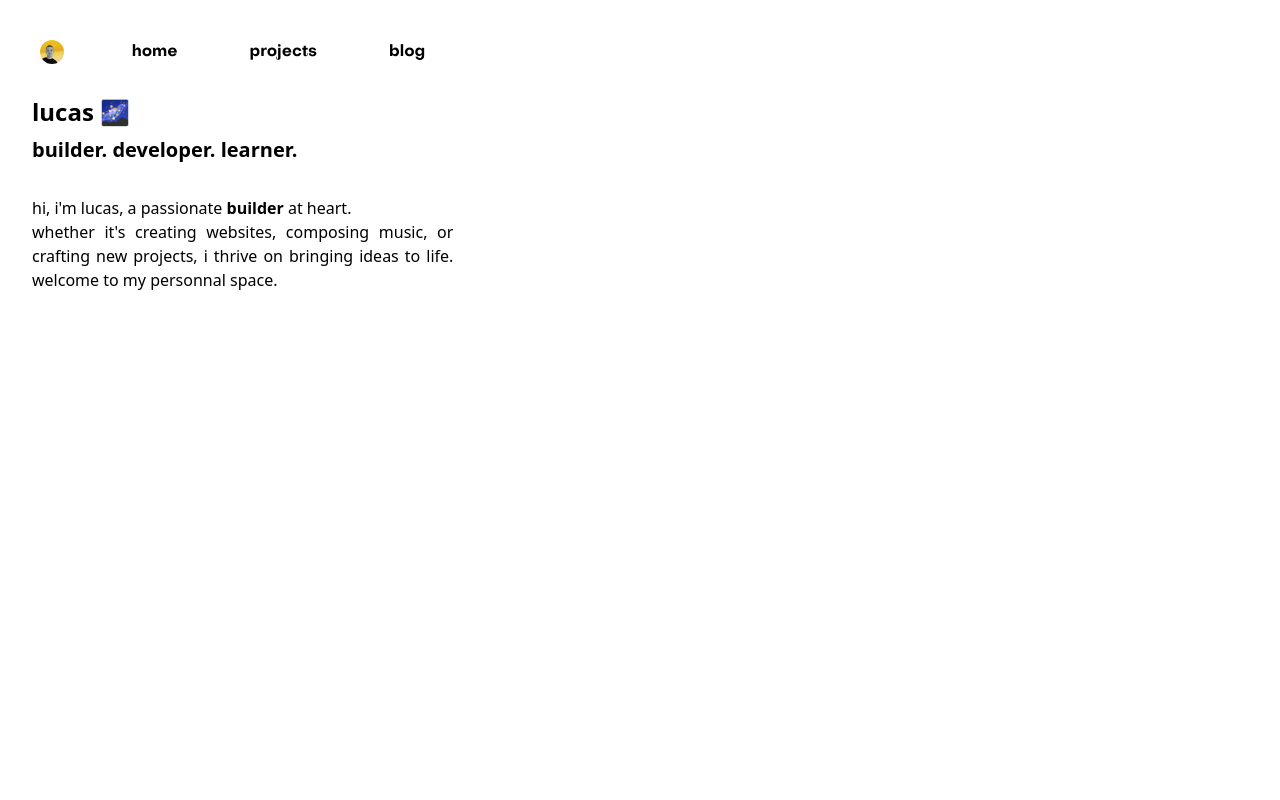
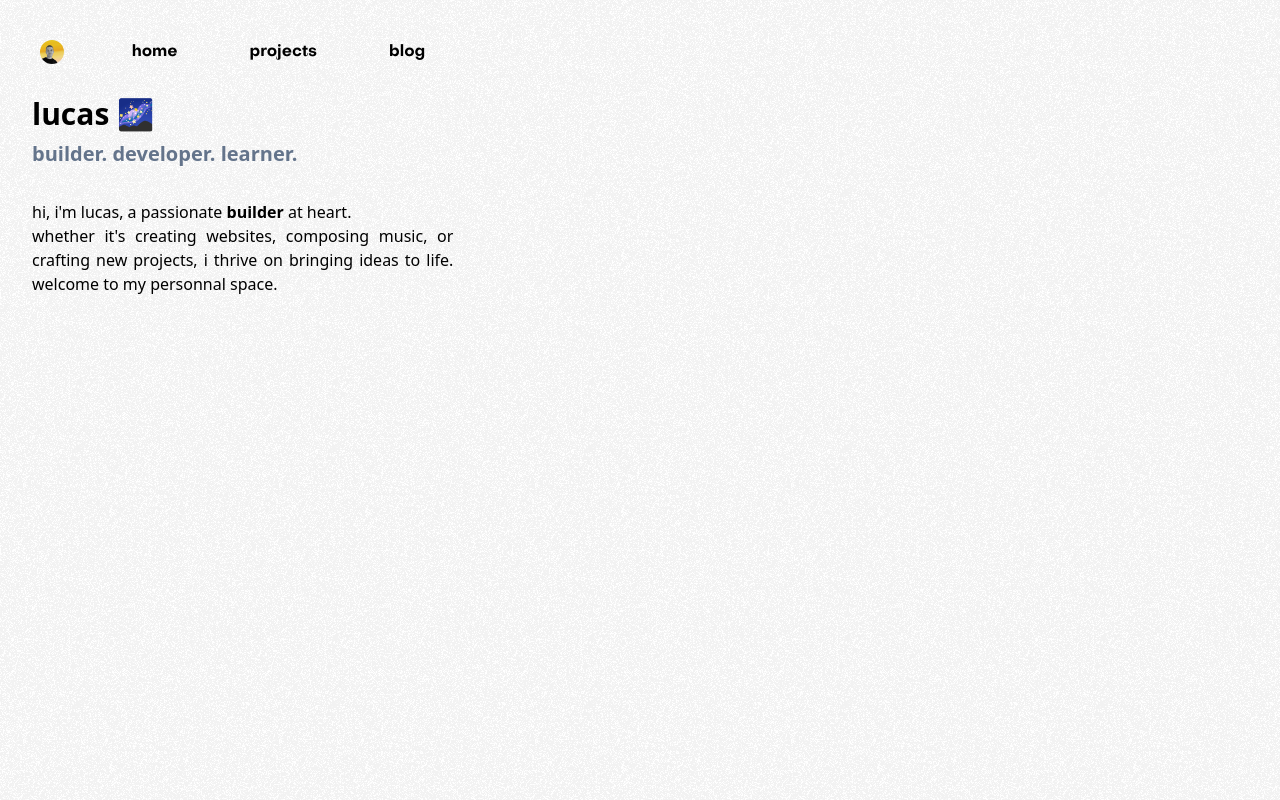
Before and after one commit to lucaschabiron/portfolio, a SvelteKit app: page / in a window 1280 px wide. Built offline with nearby package versions, Linux system fonts and the light colour scheme; a web font is replaced by a local one.

Commit message:
feat(background): add noise

```diff
--- a/src/lib/components/Home.svelte
+++ b/src/lib/components/Home.svelte
@@ -1,6 +1,8 @@
 <div class="ml-6 w-full">
-	<h1 class="text-2xl font-bold dark:text-white mb-2">lucas 🌌</h1>
-	<h2 class="text-xl font-bold dark:text-white mb-8">builder. developer. learner.</h2>
+	<h1 class="text-3xl font-bold dark:text-white mb-2">lucas 🌌</h1>
+	<h2 class="text-xl text-slate-500 font-bold dark:text-slate-300 mb-8">
+		builder. developer. learner.
+	</h2>
 	<p class="dark:text-white font-sans text-justify">
 		hi, i'm lucas, a passionate <strong>builder</strong> at heart. <br />whether it's creating
 		websites, composing music, or crafting new projects, i thrive on bringing ideas to life. welcome
--- a/src/routes/+layout.svelte
+++ b/src/routes/+layout.svelte
@@ -4,9 +4,13 @@
 </script>
 
 <div
-	class="bg-gradient-to-r dark:from-slate-950 dark:via-slate-800 via-75% dark:to-slate-700 min-h-screen p-2 flex"
->
-	<div class="w-1/3 mr-auto">
+	class="absolute -z-10 bg-gradient-to-r dark:from-slate-950 dark:via-slate-800 via-75% dark:to-slate-700 h-screen w-screen"
+/>
+<div
+	class="opacity-5 -z-10 w-screen h-screen absolute top-0 left-0 bg-[url('/noisebackground.png')] bg-repeat"
+/>
+<div class="min-h-screen p-2 flex">
+	<div class="w-1/3">
 		<Header />
 		<slot />
 	</div>
```
Also changed, not shown: static/noisebackground.png (added).
